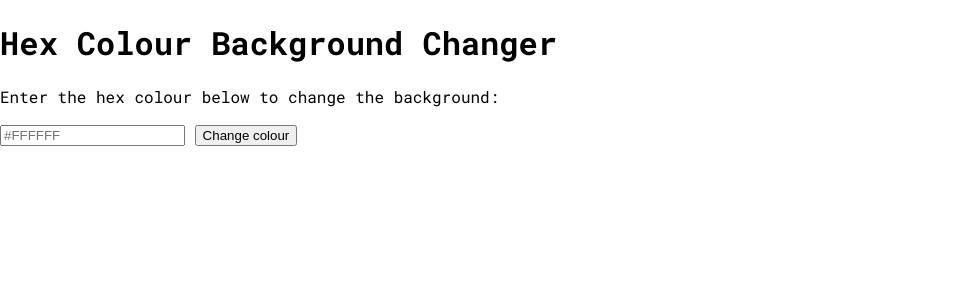
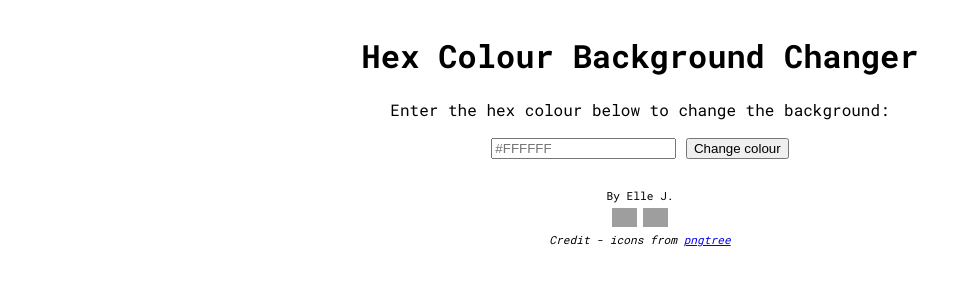
Before and after one commit to ellehallal/hex-to-rgb-converter, a plain HTML site: page index.html in a window 1280 px wide. Shown: the whole page, without its empty margins (0-980 px from the left). Drawn offline with Linux system fonts and the light colour scheme; grey boxes are pictures that could not be loaded.

Commit message:
Styling: add container, use flexbox to align center

```diff
--- a/index.html
+++ b/index.html
@@ -1,5 +1,6 @@
 <!DOCTYPE html>
 <html lang="en" dir="ltr">
+
 <head>
   <meta charset="utf-8">
   <meta name="viewport" content="width=device-width, initial-scale=1.0">
@@ -12,6 +13,9 @@
 </head>
 
 <body>
+  <div id="container">
+
+
     <header>
       <h1>Hex colour background changer</h1>
       <p id="tagline">Enter the hex colour below to change the background:</p>
@@ -20,16 +24,18 @@
     <section id="hexchanger">
       <input type="text" class="" id="inputhex" maxlength="7" value="" placeholder="#FFFFFF">
       <input type="button" value="Change colour" id="buttoncolour">
-
-      <!-- <input type="color" name="mycolour" value=""> -->
-
     </section>
 
 
 
     <footer>
+      <p>By Elle J.</p>
+      <p><a href="https://github.com/itsellej" target="_blank"><img class="icons" src="https://res.cloudinary.com/itsellej/image/upload/v1533400136/rock-paper-scissors/github-icon.png" alt="Github icon"></a>
+        <a href="https://codepen.io/itsellej/" target="_blank"><img class="icons" src="https://res.cloudinary.com/itsellej/image/upload/v1533400135/rock-paper-scissors/codepen-icon.png" alt="Codepen icon"></a></p>
+      <p><em>Credit - icons from <a href="https://pngtree.com/">pngtree</a></em></p>
 
     </footer>
+  </div>
 
 
   <script src="main.js" charset="utf-8"></script>
--- a/style.css
+++ b/style.css
@@ -2,9 +2,34 @@ body{
   margin: 0;
   padding: 0;
   font-family: 'Roboto Mono', monospace;
-  /* background-color: #FFFFFF; */
+  background-color: #FFFFFF;
+  display: flex;
+  justify-content: center;
+  /* align-items: center; */
 }
 
 h1{
   text-transform: capitalize;
 }
+
+#container{
+  text-align:center;
+  background-color: white;
+  padding: 1%;
+  width: 50%;
+  border-radius: 25px;
+}
+
+header{
+  margin-top: 3%;
+}
+
+footer{
+  padding-top: 1.5rem;
+  font-size: 0.7rem;
+  line-height: 0.2rem;
+}
+
+.icons{
+  max-width: 25px;
+  height: auto;
```
Lines whose indentation alone changed are shown as unchanged.
